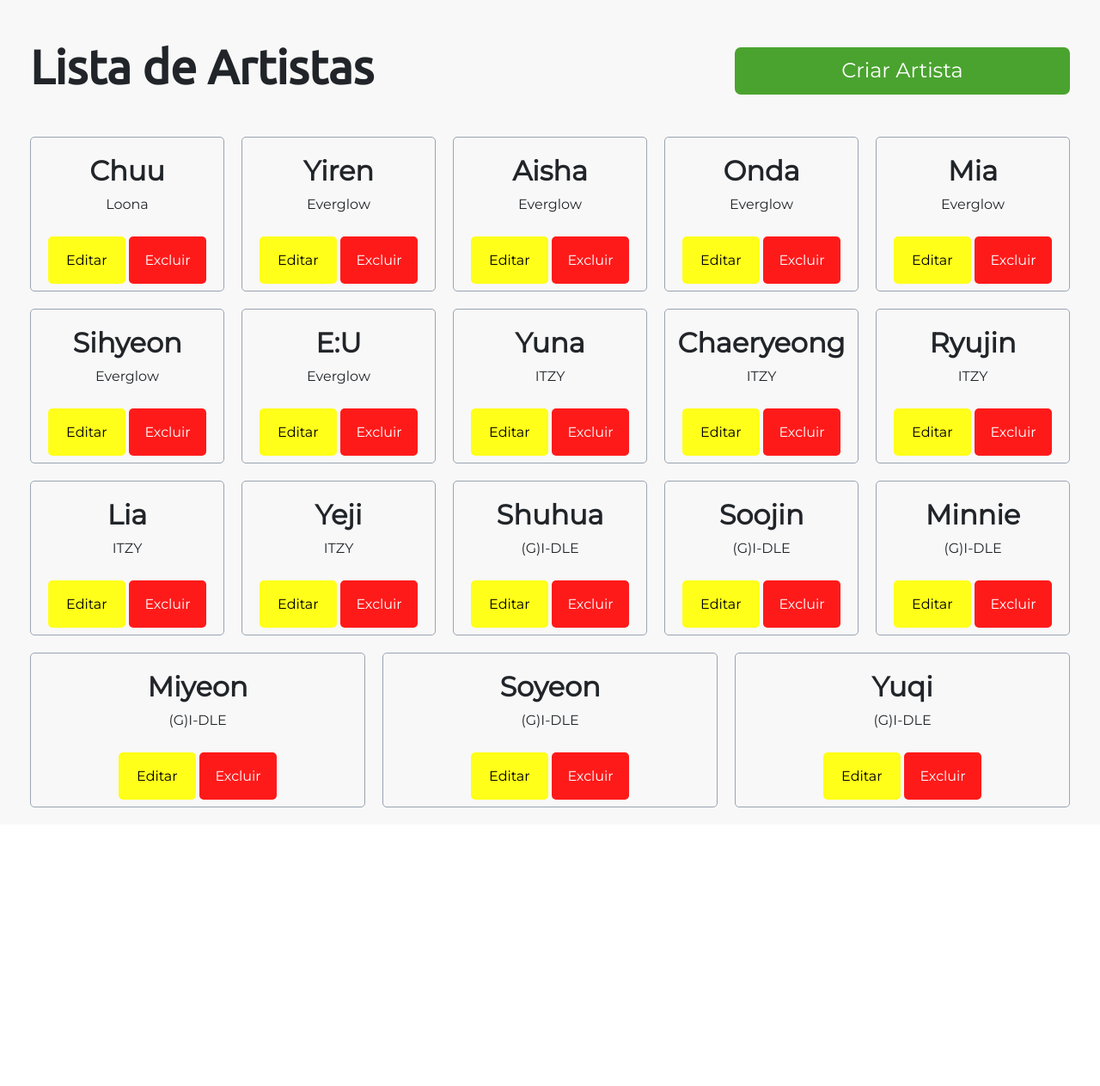
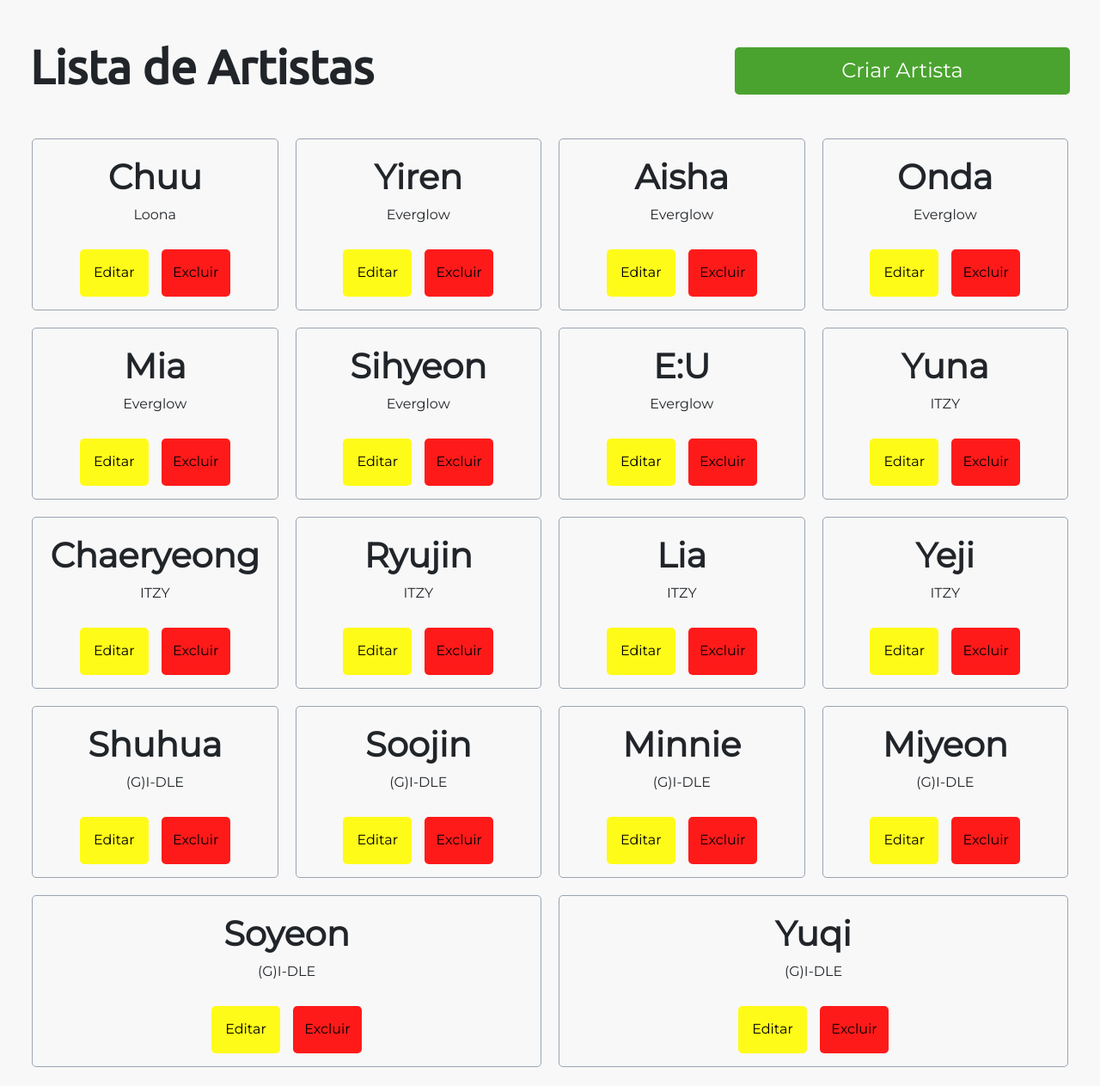
Before and after one commit to Bruno-Felix/CRUD_Grupos-Django, a Django app: page /artistas in a window 1280 px wide. Shown: the part 65-1328 px from the top of the page at 86% size. Before the commit the page ends 1004 px from the top, so only its background shows below. Run offline with Django 3.2, Linux system fonts and the light colour scheme; data comes from the database, SQL or seed files in the repository; some libraries are stand-ins or nearby versions.

Commit message:
Atualizando estilo dos botões Editar e Excluir da Página Lista de Artistas

```diff
--- a/novosGrupos/static/css/styleListaDeArtistas.css
+++ b/novosGrupos/static/css/styleListaDeArtistas.css
@@ -1,4 +1,4 @@
-.divBotaoCriarArtista{
+.divCabecalhoArtista{
     justify-content: space-between;
     margin: auto;
     display: flex;
@@ -21,14 +21,16 @@
     text-align: center;
     color: #ffffff;
     background-color: #4AA32F;
-    border-radius: 7px;
+    border-radius: 5px;
     height: 55px;
     width: 390px;
     padding-top: 9px;
   }
 
 .botaoCriarArtista:hover{
-    background-color: #3f8a28;
+    height: 65px;
+    padding-top: 14px;
+
     color: #ffffff;
     text-decoration: none;
 }
@@ -41,55 +43,79 @@
     display:flex;
     flex-wrap: wrap;
     max-width: 1250px;
-    padding: 10px;
+    padding: 12px;
 }
 
-.flexArtistas > div{
-    height: 180px;
+.Artista{
+    height: 200px;
     font-size: medium;
-    cursor: pointer;
-    flex:1 1 210px;
-    text-align: center;
+    flex:1 1 250px;
     border-radius: 5px;
     border: 1px solid #9aa4b1;
-    padding-top: 20px;
     margin: 10px 10px 10px 10px;
 }
 
-/* .flexArtistas > div:hover{
-    background-color: #4AA32F;
+.Artista:hover{
+    /* background-color: #4AA32F; */
     transition: 0.3s;
-    color: #ffffff;
+}
+
+.infosArtista{
+    top: 0;
+    padding-top: 20px;
+    text-align: center;
+    height: 110px;
+}
+
+/* .infosArtista:hover{
+    height: 150px;
 } */
 
-.divBotoesOpcao{
-    padding-top: 25px;
+.divBotoesArtista{
+    height: 90px;
+    top: 0px;
+    justify-content: center; /* Elementos em extremos opostos */
+    width: 100%;
+    display: flex;
 }
 
-.divBotoesOpcao > button{
-    width: 90px;
+.botaoEditarArtista{
+    align-self: center;
+    text-align: center;
+    padding-top: 15px;
+    height: 55px;
+    width: 80px;
+    border-radius: 5px;
+    color: #000000;
+    background-color: #FFFB19;
 }
 
-.botaoEditar{
-    border: none;
+.botaoEditarArtista:hover{
+
+    height: 65px;
+    padding-top: 20px;
+
+    color: #000000;
+    text-decoration: none;
+}
+
+.botaoExcluirArtista{
+    align-self: center;
+    text-align: center;
+
+    margin-left: 15px;
+    padding-top: 15px;
     height: 55px;
+    width: 80px;
     border-radius: 5px;
     color: #000000;
-    background-color: #ffff1a;
-}
-
-.botaoEditar:hover{
-    background-color: #e6e600;
-}
-
-.botaoExcluir{
-    border: none;
-    height: 55px;
-    border-radius: 5px;
-    color: #ffffff;
     background-color: #ff1a1a;
 }
 
-.botaoExcluir:hover{
-    background-color: #e60000;
+.botaoExcluirArtista:hover{
+    height: 65px;
+    padding-top: 20px;
+
+    color: #000000;
+    text-decoration: none;
 }
--- a/novosGrupos/templates/grupos/listaDeArtistas.html
+++ b/novosGrupos/templates/grupos/listaDeArtistas.html
@@ -2,7 +2,7 @@
 
 {% block content %}
 
-<div class="divBotaoCriarArtista">
+<div class="divCabecalhoArtista">
     <h1 class="tituloListaDeArtistas"><strong>Lista de Artistas</strong></h1>
     <a class="botaoCriarArtista" href="/criarArtista">Criar Artista</a>
 </div>
@@ -11,15 +11,16 @@
 
     {% for artista in artistas %}
 
-        <div>
-            <h2><strong> {{ artista.nome }} </strong></h2>
+        <div class ="Artista">
+            <div class="infosArtista">
+                <h1><strong> {{ artista.nome }} </strong></h1>
 
             {{ artista.grupo }}
+            </div>
 
-            <div class="divBotoesOpcao">
-                <button class="botaoEditar">Editar</button>
-
-                <button class="botaoExcluir">Excluir</button>
+            <div class="divBotoesArtista">
+                <a class="botaoEditarArtista" href="#">Editar</a>
+                <a class="botaoExcluirArtista" href="#">Excluir</a>
             </div>
         </div>
     {% endfor %}
```
